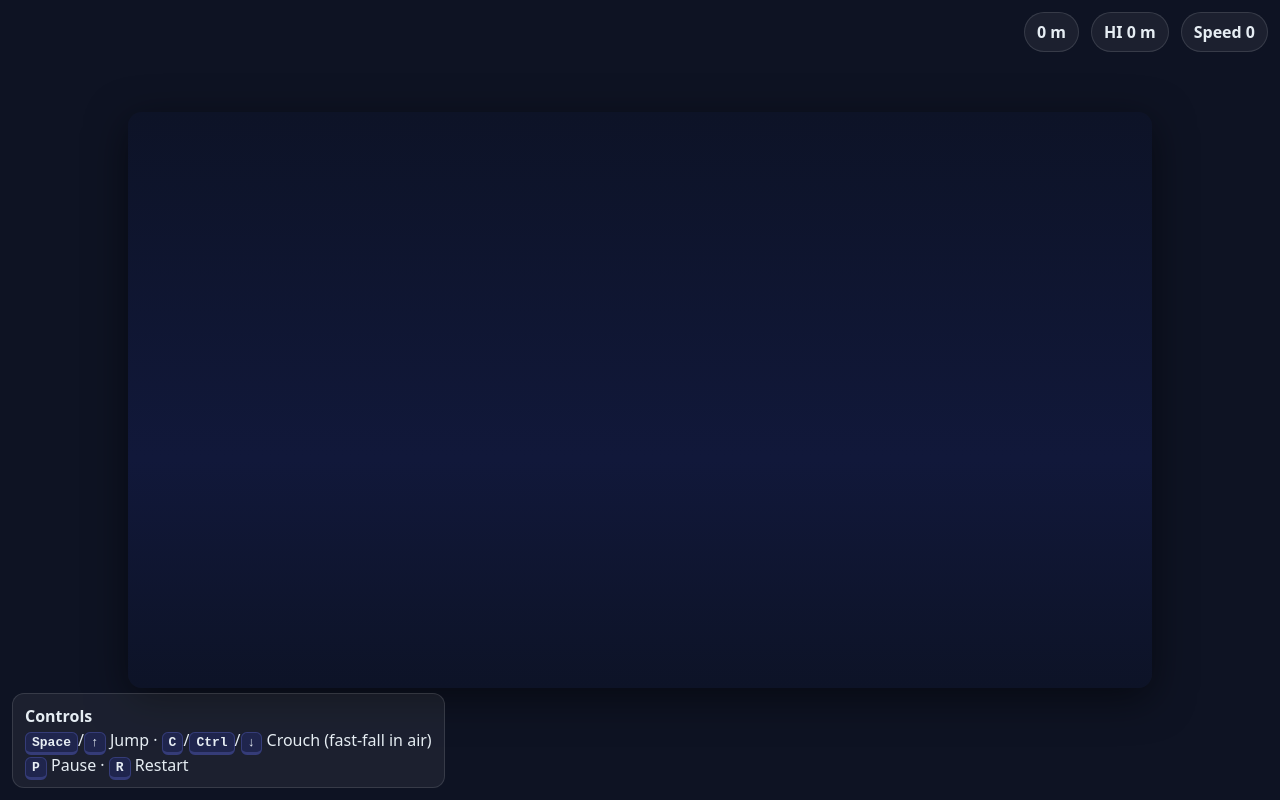
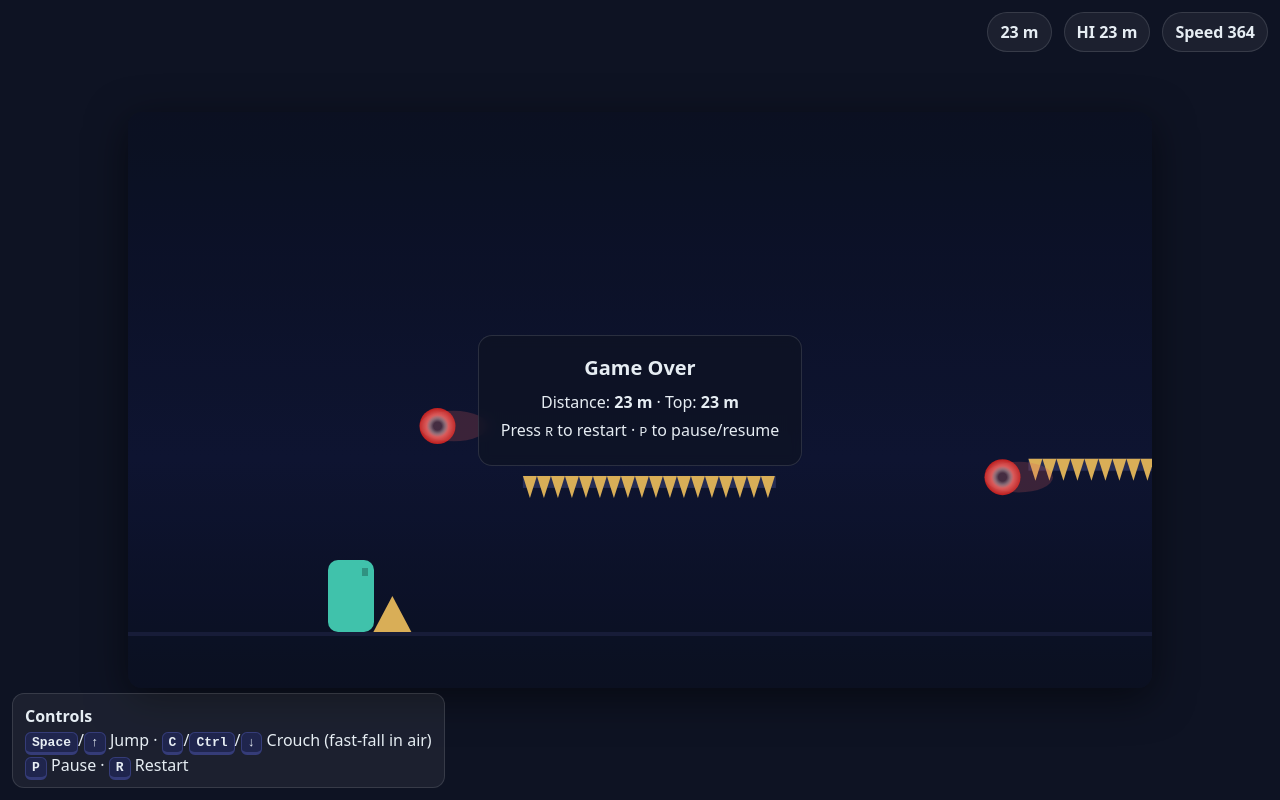
Before and after one commit to AyeChanMoe-AleixaMoe/Slime-Run-, a plain HTML site: page index.html in a window 1280 px wide. Drawn offline with Linux system fonts and the light colour scheme.

Commit message:
fix: use template literals for HUD text to prevent JS errors

```diff
--- a/index.html
+++ b/index.html
@@ -144,7 +144,7 @@
 
   const HI_KEY = 'endlessRunnerHiScoreV1';
   let hiScore = Number(localStorage.getItem(HI_KEY) || 0);
-  hiPill.textContent = HI ${hiScore} m;
+  hiPill.textContent = `HI ${hiScore} m`;
 
   function fitCanvas(){
     const dpr = Math.max(1, Math.min(2, window.devicePixelRatio || 1));
@@ -422,13 +422,13 @@
       }
 
       // HUD
-      scorePill.textContent = ${Math.floor(this.meters)} m;
-      speedPill.textContent = Speed ${Math.round(this.speed)};
+      scorePill.textContent = `${Math.floor(this.meters)} m`;
+      speedPill.textContent = `Speed ${Math.round(this.speed)}`;
     }
     die(){
       this.alive=false; this.freeze=true;
       const score = Math.floor(this.meters);
-      if(score>hiScore){ hiScore=score; localStorage.setItem(HI_KEY, hiScore); hiPill.textContent = HI ${hiScore} m; }
+      if(score>hiScore){ hiScore=score; localStorage.setItem(HI_KEY, hiScore); hiPill.textContent = `HI ${hiScore} m`; }
       overlay.innerHTML = `
         <div class="banner">
           <h1>Game Over</h1>
```
